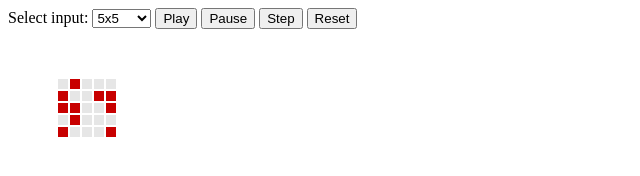
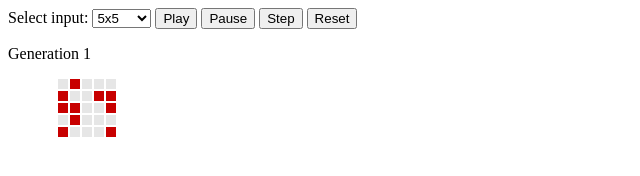
Before and after one commit to willklein/kata, a plain HTML site: page gameoflife/index.html in a window 1280 px wide. Shown: the full height of the page, 0-640 px from the left. Drawn offline with Linux system fonts and the light colour scheme.

Commit message:
Add generation counter.

```diff
--- a/gameoflife/index.html
+++ b/gameoflife/index.html
@@ -14,6 +14,9 @@
 		<button id="pause">Pause</button>
 		<button id="step">Step</button>
 		<button id="reset">Reset</button>
+
+		<br>
+		<p>Generation <span id="generation">1</span></p>
 	</div>
 	<canvas id="canvas" width="400" height="400"></canvas>
 
--- a/gameoflife/main.js
+++ b/gameoflife/main.js
@@ -6,7 +6,7 @@
 	var fill = function(column, row) {
 		var size = 10;
 		var margin = 50;
-		ctx.fillRect(margin + 12 * column, margin + 12 * row, size, size);
+		ctx.fillRect(margin + 12 * column, 12 * row, size, size);
 	}
 
 	var draw = function() {
@@ -78,10 +78,13 @@
 	world.log();
 	world.each(draw)
 
+	var generationElement = document.getElementById('generation');
+
 	var iterate = function() {
 		world.iterate();
 		world.log();
 		world.each(draw)
+		generationElement.textContent = world.generation;
 	};
 
     var interval;
```
